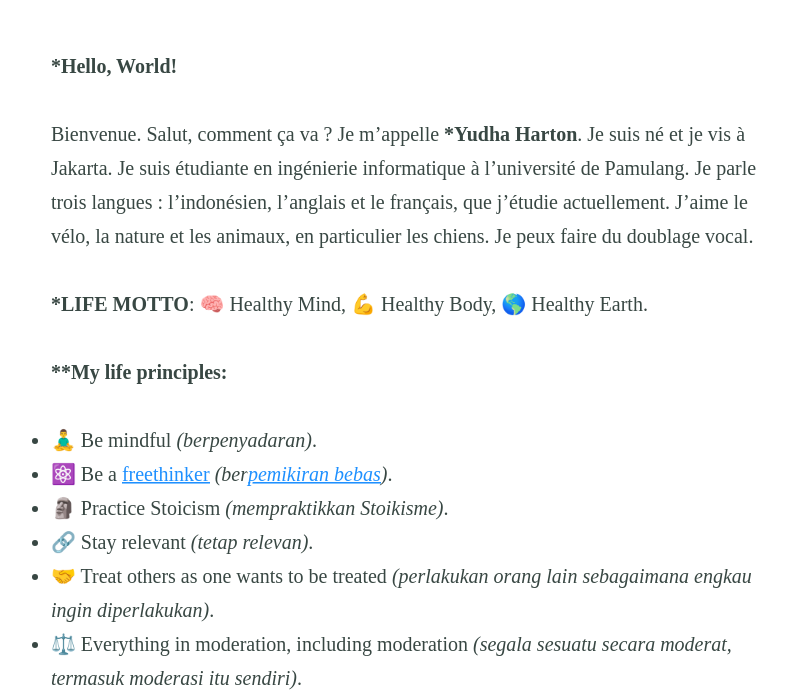
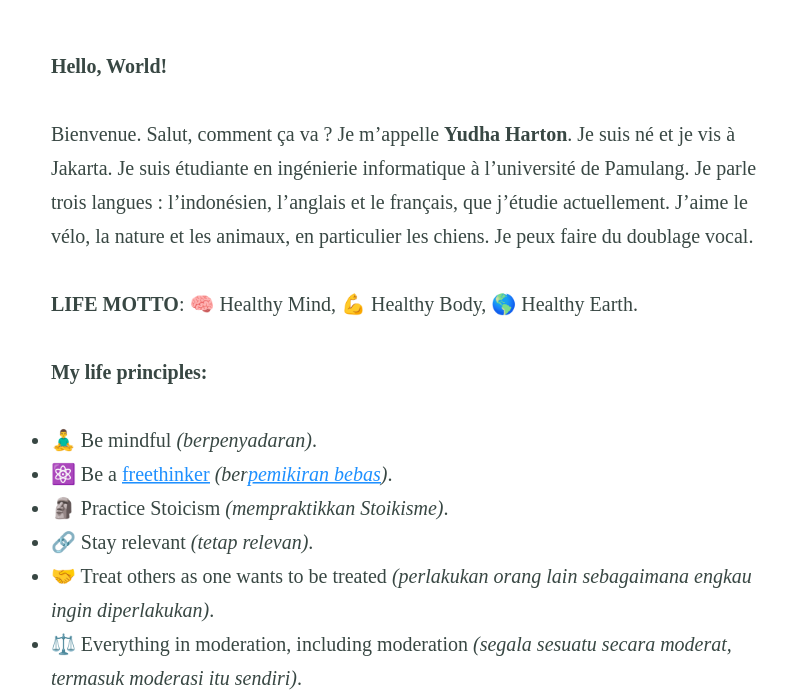
Before and after one commit to yudhaharton/yudhaharton.github.io, a Jekyll site: the page built from index.md, in a window 1280 px wide and 900 px high, scrolled down 223 px, cut to the strip 205-900 px from the top of the window. Shown: the whole strip, without its empty margins (232-1019 px from the left). Built offline with Jekyll 4.4.1, drawn with Linux system fonts in a browser that asks for light colours; some web fonts are replaced; some of the changed text lies outside the part shown.

```diff
--- a/index.md
+++ b/index.md
@@ -5,13 +5,13 @@ feature_image: "https://i.ibb.co/dP6PRSN/IRWN2699.jpg"
 excerpt: ""
 ---
 
-***Hello, World!**
+**Hello, World!**
 
-Bienvenue. Salut, comment ça va ? Je m'appelle ***Yudha Harton**. Je suis né et je vis à Jakarta. Je suis étudiante en ingénierie informatique à l'université de Pamulang. Je parle trois langues : l'indonésien, l'anglais et le français, que j'étudie actuellement. J'aime le vélo, la nature et les animaux, en particulier les chiens. Je peux faire du doublage vocal.
+Bienvenue. Salut, comment ça va ? Je m'appelle **Yudha Harton**. Je suis né et je vis à Jakarta. Je suis étudiante en ingénierie informatique à l'université de Pamulang. Je parle trois langues : l'indonésien, l'anglais et le français, que j'étudie actuellement. J'aime le vélo, la nature et les animaux, en particulier les chiens. Je peux faire du doublage vocal.
 
-***LIFE MOTTO**: 🧠 Healthy Mind, 💪 Healthy Body, 🌎 Healthy Earth.
+**LIFE MOTTO**: 🧠 Healthy Mind, 💪 Healthy Body, 🌎 Healthy Earth.
 
-****My life principles:**
+**My life principles:**
 - 🧘‍♂️ Be mindful _(berpenyadaran)_.
 - ⚛️ Be a [freethinker](https://en.wikipedia.org/wiki/Freethought) _(ber[pemikiran bebas](https://id.wikipedia.org/wiki/Pemikiran_bebas))_.
 - 🗿 Practice Stoicism _(mempraktikkan Stoikisme)_.
@@ -20,7 +20,7 @@ Bienvenue. Salut, comment ça va ? Je m'appelle ***Yudha Harton**. Je suis né e
 - ⚖️ Everything in moderation, including moderation _(segala sesuatu secara moderat, termasuk moderasi itu sendiri)_.
 - ✅ Finish what started _(selesaikan apa yang dimulai)_.
 
-****A few pages on this site:**
+**A few pages on this site:**
 - [📝/blog](/blog) berisi tulisanku.
 - [📲/social-media](/social-media) berisi daftar semua akun media yang miliki.
 - [🙌/joined-community](/joined-community) berisi daftar komunitas yang kuikuti berserta foto.
```
